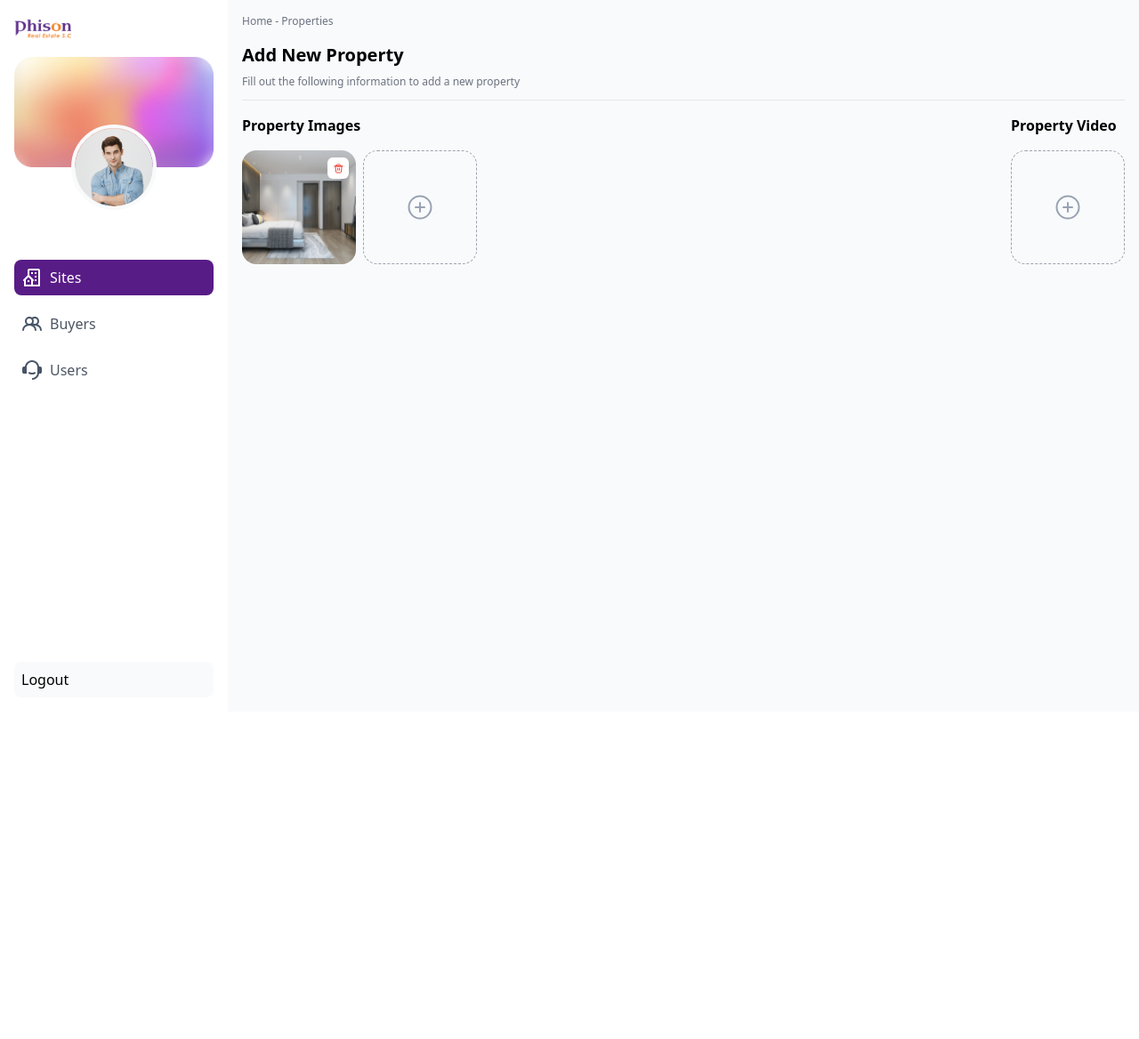
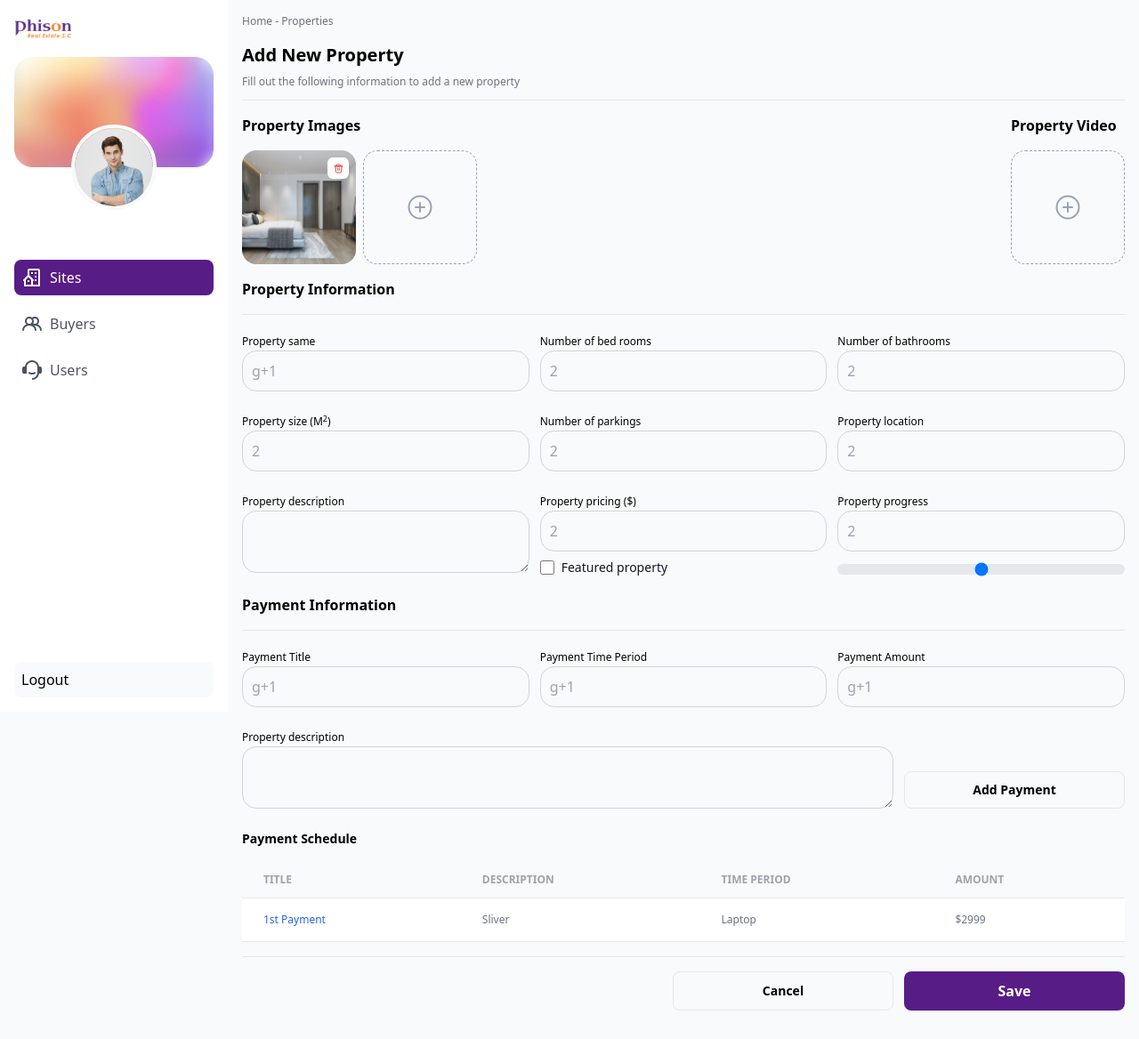
Before and after one commit to nebiyuelias1/phison-realestate, a Django app: page /property/new/ in a window 1280 px wide. Shown: the whole page at 89% size. Before the commit the page ends 774 px from the top, so only its background shows below. Run offline with Django 3.2, Linux system fonts and the light colour scheme; parts of the project's set-up code (start-up, migrations or seed data) failed here and were passed over; some libraries are stand-ins or nearby versions.

Commit message:
Implement UI for add property form

```diff
--- a/phison_realestate_backend/phison_realestate_backend/templates/phison_panel/add_property.html
+++ b/phison_realestate_backend/phison_realestate_backend/templates/phison_panel/add_property.html
@@ -31,7 +31,8 @@
       </div>
 
 
-      <div class="flex-shring-0 border border-dashed border-gray-400 w-32 h-32 flex justify-center items-center rounded-2xl">
+      <div
+        class="flex-shring-0 border border-dashed border-gray-400 w-32 h-32 flex justify-center items-center rounded-2xl">
         <img src="{% static 'images/add.svg' %}" alt="add image">
       </div>
     </div>
@@ -44,4 +45,89 @@
     </div>
   </div>
 </div>
+
+<div class="mt-4">
+  <h5 class="font-semibold mb-4">Property Information</h5>
+  <hr>
+  <div class="flex flex-wrap mt-4 gap-3">
+    <!-- prettier-ignore -->
+    {% include 'partials/_input.html' with label="Property same" id="property_name" placeholder="g+1" type="text" class="basis-full md:basis-1/3 lg:basis-1/4 flex-grow" only %}
+    {% include 'partials/_input.html' with label="Number of bed rooms" id="num_of_bedrooms" placeholder="2" type="number" class="basis-full md:basis-1/3 lg:basis-1/4 flex-grow" only %}
+    {% include 'partials/_input.html' with label="Number of bathrooms" id="num_of_bathrooms" placeholder="2" type="number" class="basis-full md:basis-1/3 lg:basis-1/4 flex-grow" only %}
+    {% include 'partials/_input.html' with label="Property size (M<sup>2</sup>)" id="num_of_bathrooms" placeholder="2" type="number" class="basis-full md:basis-1/3 lg:basis-1/4 flex-grow" only %}
+    {% include 'partials/_input.html' with label="Number of parkings" id="num_of_bathrooms" placeholder="2" type="number" class="basis-full md:basis-1/3 lg:basis-1/4 flex-grow" only %}
+    {% include 'partials/_input.html' with label="Property location" id="num_of_bathrooms" placeholder="2" type="text" class="basis-full md:basis-1/3 lg:basis-1/4 flex-grow" only %}
+    {% include 'partials/_textarea.html' with label="Property description" id="num_of_bathrooms" placeholder="2" type="text" class="basis-full md:basis-1/3 lg:basis-1/4 flex-grow" only %}
+    <div class="basis-full md:basis-1/3 lg:basis-1/4 flex-grow">
+      <!-- prettier-ignore -->
+      {% include 'partials/_input.html' with label="Property pricing ($)" id="num_of_bathrooms" placeholder="2" type="text" only %}
+      {% include 'partials/_checkbox.html' with label="Featured property" id="num_of_bathrooms" only %}
+    </div>
+    <div class="basis-full md:basis-1/3 lg:basis-1/4 flex-grow">
+      <!-- prettier-ignore -->
+      {% include 'partials/_input.html' with label="Property progress" id="num_of_bathrooms" placeholder="2" type="text" only %}
+      {% include 'partials/_input_slider.html' with label="Featured property" id="num_of_bathrooms" class="basis-full md:basis-1/3 lg:basis-1/4 flex-grow items-center" only %}
+    </div>
+  </div>
+</div>
+
+<div class="mt-4">
+  <h5 class="font-semibold mb-4">Payment Information</h5>
+  <hr>
+  <div class="flex flex-wrap mt-4 gap-3">
+    <!-- prettier-ignore -->
+    {% include 'partials/_input.html' with label="Payment Title" id="property_name" placeholder="g+1" type="text" class="basis-full md:basis-1/3 lg:basis-1/4 flex-grow" only %}
+    {% include 'partials/_input.html' with label="Payment Time Period" id="property_name" placeholder="g+1" type="text" class="basis-full md:basis-1/3 lg:basis-1/4 flex-grow" only %}
+    {% include 'partials/_input.html' with label="Payment Amount" id="property_name" placeholder="g+1" type="text" class="basis-full md:basis-1/3 lg:basis-1/4 flex-grow" only %}
+    {% include 'partials/_textarea.html' with label="Property description" id="num_of_bathrooms" placeholder="2" type="text" class="basis-full md:basis-1/3 lg:basis-1/4 flex-grow" only %}
+    {% include 'partials/_neutral_button.html' with label="Add Payment" id="num_of_bathrooms" placeholder="2" type="text" class="basis-full md:basis-1/3 lg:basis-1/4 self-end mb-2" only %}
+  </div>
+</div>
+
+<div class="my-4">
+  <h6 class="font-semibold mb-4 text-sm">Payment Schedule</h6>
+
+  <div class="overflow-x-auto relative mb-4">
+    <table class="w-full text-xs text-left text-gray-500">
+      <thead class="text-xs text-gray-400 uppercase bg-gray-50 border-b">
+        <tr>
+          <th scope="col" class="py-3 px-6">
+            Title
+          </th>
+          <th scope="col" class="py-3 px-6">
+            Description
+          </th>
+          <th scope="col" class="py-3 px-6">
+            Time period
+          </th>
+          <th scope="col" class="py-3 px-6">
+            Amount
+          </th>
+        </tr>
+      </thead>
+      <tbody>
+        <tr class="bg-white border-b">
+          <th scope="row" class="py-4 px-6 font-medium text-blue-600 whitespace-nowrap">
+            1st Payment
+          </th>
+          <td class="py-4 px-6">
+            Sliver
+          </td>
+          <td class="py-4 px-6">
+            Laptop
+          </td>
+          <td class="py-4 px-6">
+            $2999
+          </td>
+        </tr>
+      </tbody>
+    </table>
+
+    <hr class="mt-4">
+  </div>
+  <div class="flex justify-end gap-x-3">
+    {% include 'partials/_neutral_button.html' with label="Cancel" id="num_of_bathrooms" placeholder="2" type="text" class="basis-full md:basis-1/3 lg:basis-1/4" only %}
+    {% include 'partials/_primary_button.html' with label="Save" class="basis-full md:basis-1/3 lg:basis-1/4" %}
+  </div>
+</div>
 {% endblock %}
```
